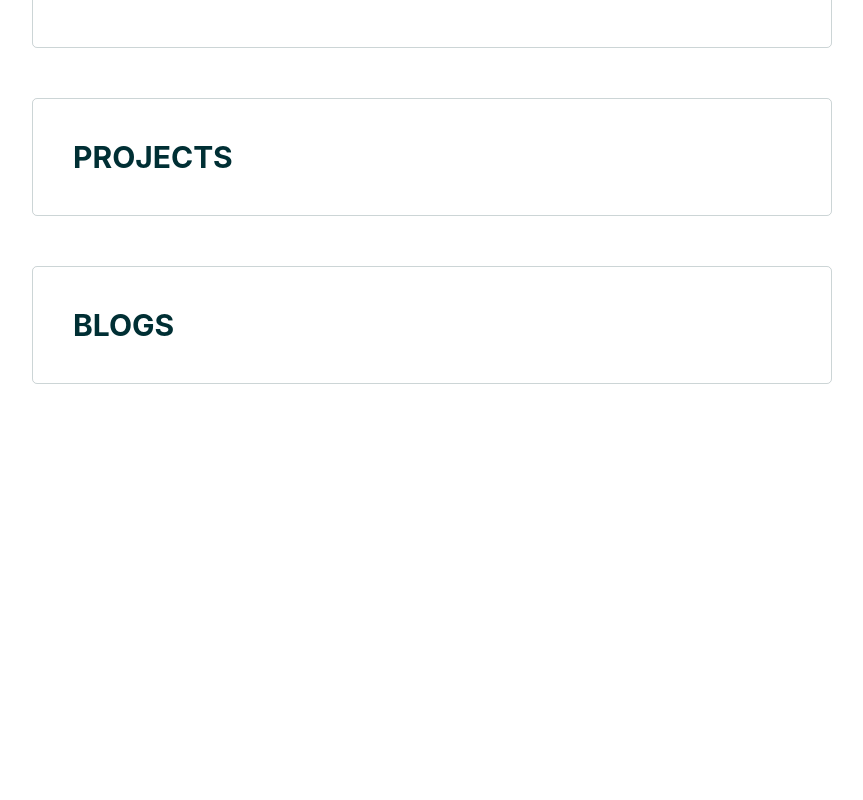
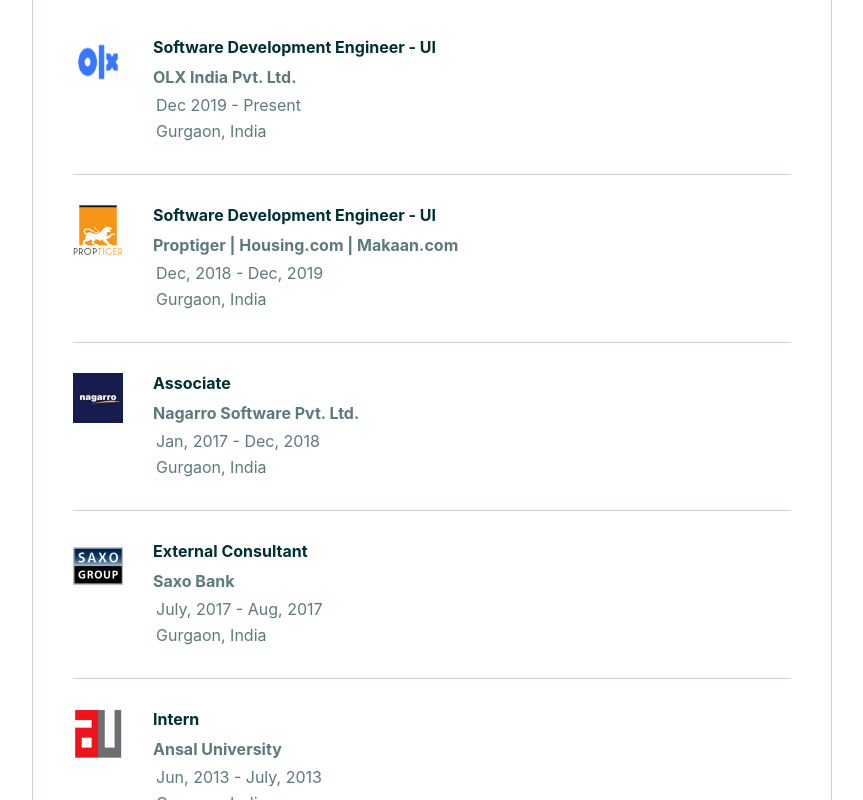
Before and after one commit to puneet-ahuja/portfolio, a React (Create React App) app: page / in a window 1280 px wide. Shown: the part 920-1720 px from the top of the page, without its empty margins (348-1211 px from the left). Before the commit the page ends 1304 px from the top, so only its background shows below. Built offline with nearby package versions, Linux system fonts and the light colour scheme.

Commit message:
Added Experience Card

```diff
--- a/src/components/MainContent/config.js
+++ b/src/components/MainContent/config.js
@@ -6,12 +6,12 @@
     {
         title: 'Experience',
         id: 'experience',
-        type: 'Experience'
+        type: 'experience'
     },
     {
-        title: 'Projects',
-        id: 'projects',
-        type: 'projects'
+        title: 'Videos',
+        id: 'videos',
+        type: 'videos'
     },
     {
         title: 'Blogs',
--- /dev/null
+++ b/src/components/Section/components/ExperienceSection/components/Experience/index.css
@@ -0,0 +1,37 @@
+.experience-container {
+    display: flex;
+    padding: 30px 0;
+
+}
+
+.experience-container:not(:last-of-type){
+    border-bottom: 1px solid rgba(0, 47, 52, 0.20);
+}
+
+.experience-icon {
+    width: 50px;
+    height: 50px;
+}
+
+.experience-details {
+    margin-left: 30px;
+}
+
+.experience-designation {
+    padding-bottom: 5px;
+
+    color: rgba(0, 47, 52, 1);
+    font-weight: bold;
+}
+
+.experience-company-name {
+    padding: 5px 0;
+
+    color: rgba(0, 47, 52, 0.64);
+    font-weight: bold;
+}
+
+.experience-subheading {
+    padding: 3px;
+    color: rgba(0, 47, 52, 0.64);
+}
--- /dev/null
+++ b/src/components/Section/components/ExperienceSection/components/Experience/index.js
@@ -0,0 +1,25 @@
+import React from 'react';
+import './index.css';
+
+function Experience({
+    iconUrl,
+    designation,
+    companyName,
+    duration,
+    location,
+    alt
+}) {
+    return (
+        <div className='experience-container'>
+            <img src={iconUrl} className='experience-icon' alt={alt}/>
+            <div className='experience-details'>
+                <div className='experience-designation'>{designation}</div>
+                <div className='experience-company-name'>{companyName}</div>
+                <div className='experience-subheading'>{duration}</div>
+                <div className='experience-subheading'>{location}</div>
+            </div>
+        </div>
+    );
+}
+
+export default Experience;
--- /dev/null
+++ b/src/components/Section/components/ExperienceSection/config.js
@@ -0,0 +1,42 @@
+export const experiences = [
+    {
+        iconUrl: '/assets/experienceLogos/olxgroup.png',
+        alt:'OLX',
+        designation: 'Software Development Engineer - UI',
+        companyName: 'OLX India Pvt. Ltd.',
+        duration: 'Dec 2019 - Present',
+        location: 'Gurgaon, India'
+    },
+    {
+        iconUrl: '/assets/experienceLogos/proptiger.png',
+        alt:'Proptiger',
+        designation: 'Software Development Engineer - UI',
+        companyName: 'Proptiger | Housing.com | Makaan.com',
+        duration: 'Dec, 2018 - Dec, 2019',
+        location: 'Gurgaon, India'
+    },
+    {
+        iconUrl: '/assets/experienceLogos/nagarro.jpeg',
+        alt:'Nagarro',
+        designation: 'Associate',
+        companyName: 'Nagarro Software Pvt. Ltd.',
+        duration: 'Jan, 2017 - Dec, 2018',
+        location: 'Gurgaon, India'
+    },
+    {
+        iconUrl: '/assets/experienceLogos/saxobank.png',
+        alt:'Saxo Bank',
+        designation: 'External Consultant',
+        companyName: 'Saxo Bank',
+        duration: 'July, 2017 - Aug, 2017',
+        location: 'Gurgaon, India'
+    },
+    {
+        iconUrl: '/assets/experienceLogos/ansaluniversity.png',
+        alt:'Ansal University',
+        designation: 'Intern',
+        companyName: 'Ansal University',
+        duration: 'Jun, 2013 - July, 2013',
+        location: 'Gurgaon, India'
+    }
+]
--- /dev/null
+++ b/src/components/Section/components/ExperienceSection/index.js
@@ -0,0 +1,15 @@
+import React from 'react';
+import Experience from './components/Experience'
+import { experiences } from './config'
+
+function ExperienceSection() {
+    return (
+        <div>
+            {experiences.map(( experience, index )=>{
+                return <Experience {...experience} key={index}/>
+            })}
+        </div>
+    );
+}
+
+export default ExperienceSection;
--- /dev/null
+++ b/src/components/Section/components/VideosSection/config.js
@@ -0,0 +1,11 @@
+export const videos = [
+    {
+        title: 'React Lazy Image',
+        url: 'https://www.youtube.com/embed/sRcUqOjiPQw'
+    },
+    {
+        title: 'Javascript Map',
+        url: 'https://www.youtube.com/embed/gahGgJltAkE'
+    },
+
+]
--- /dev/null
+++ b/src/components/Section/components/VideosSection/index.css
@@ -0,0 +1,4 @@
+.video {
+    width: 420px;
+    height: 235px;
+}
--- /dev/null
+++ b/src/components/Section/components/VideosSection/index.js
@@ -0,0 +1,16 @@
+import React from 'react';
+import './index.css';
+import { videos } from './config'
+
+// TODO : Need to update this card.
+function VideosSection() {
+    return (
+        <div>
+            {videos.map(( {title, url}, index )=>{
+                return <iframe src={url} title={title} className='video'></iframe>
+            })}
+        </div>
+    );
+}
+
+export default VideosSection;
--- a/src/components/Section/index.js
+++ b/src/components/Section/index.js
@@ -1,13 +1,22 @@
 import React from 'react';
 import './index.css';
-import AboutSection from './components/AboutSection'
+import AboutSection from './components/AboutSection';
+import ExperienceSection from './components/ExperienceSection';
+import VideosSection from './components/VideosSection'
+
 
 function Section({title,type,id}) {
 
     const renderSection = () => {
         switch(type){
             case 'about':
-                return <AboutSection/>
+                return <AboutSection/>;
+
+            case 'experience':
+                return <ExperienceSection/>
+
+            case 'videos':
+                return <VideosSection/>
 
             default:
             break;
--- a/src/components/SideBar/config.js
+++ b/src/components/SideBar/config.js
@@ -11,8 +11,8 @@
         href: '#experience'
     },
     {
-        title: 'Projects',
-        href: '#projects'
+        title: 'Videos',
+        href: '#videos'
     },
     {
         title: 'Blogs',
```
